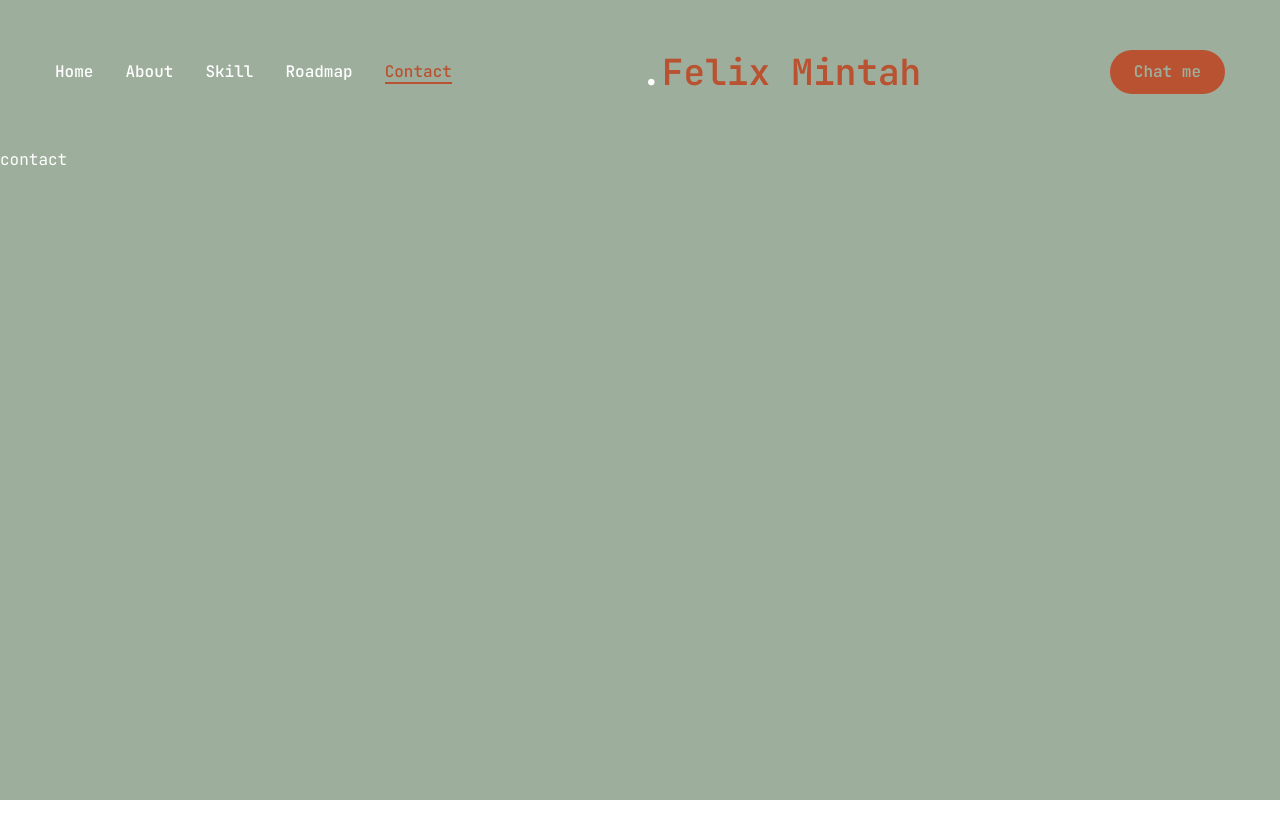
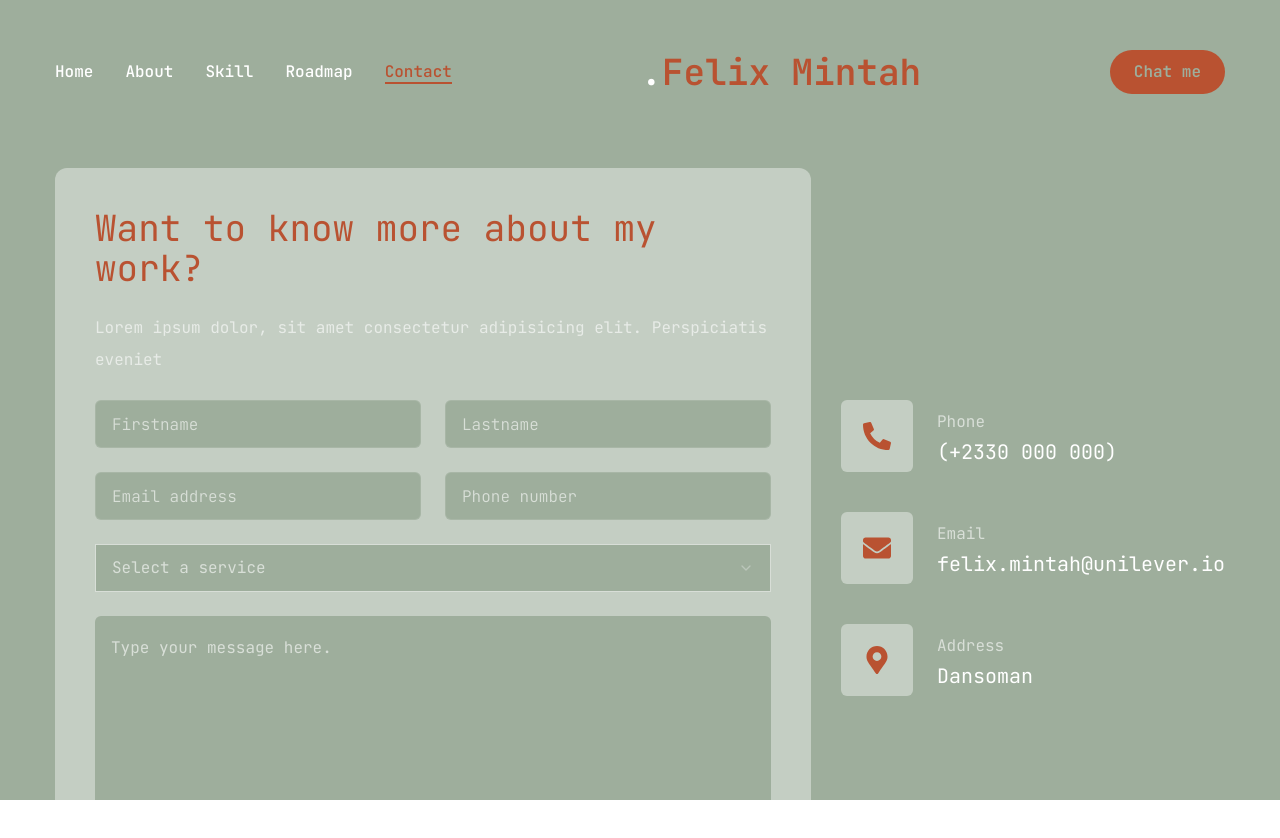
Before and after one commit to MaryKwawu/Felix-Mintah-Portfolio, a Next.js app: page /contact in a window 1280 px wide. Shown: the top 838 px of the page. Before the commit the page ends 800 px from the top, so only its background shows below. Built offline with nearby package versions, Linux system fonts and the light colour scheme.

Commit message:
feat/contact : worked on the features on the contact page.tsx

```diff
--- a/src/app/contact/page.tsx
+++ b/src/app/contact/page.tsx
@@ -1,7 +1,120 @@
+"use client";
 import React from "react";
 
+import { Button } from "@/components/ui/button";
+import { Input } from "@/components/ui/input";
+import { Textarea } from "@/components/ui/textarea";
+
+import {
+	Select,
+	SelectContent,
+	SelectGroup,
+	SelectItem,
+	SelectLabel,
+	SelectTrigger,
+	SelectValue,
+} from "@/components/ui/select";
+
+import { FaPhoneAlt, FaEnvelope, FaMapMarkerAlt } from "react-icons/fa";
+
+const info = [
+	{
+		icon: <FaPhoneAlt />,
+		title: "Phone",
+		Description: "(+2330 000 000)",
+	},
+	{
+		icon: <FaEnvelope />,
+		title: "Email",
+		Description: "felix.mintah@unilever.io",
+	},
+	{
+		icon: <FaMapMarkerAlt />,
+		title: "Address",
+		Description: "Dansoman",
+	},
+];
+
+import { easeIn, motion } from "framer-motion";
+
 const Contact = () => {
-	return <div>contact</div>;
+	return (
+		<motion.section
+			initial={{ opacity: 0 }}
+			animate={{
+				opacity: 1,
+				transition: { delay: 2.4, duration: 0.4, ease: "easeIn" },
+			}}
+			className="py-6"
+		>
+			<div className="container mx-auto">
+				<div className="flex  flex-col xl:flex-row gap-[30px]">
+					{/* form */}
+					<div className="xl:h-[54%] order-2 xl:order-none">
+						<form className="flex flex-col gap-6 p-10 bg-[#c4cec3] rounded-xl">
+							<h3 className="text-4xl text-accent">
+								Want to know more about my work?
+							</h3>
+							<p className="text-white/60">
+								Lorem ipsum dolor, sit amet consectetur adipisicing elit.
+								Perspiciatis eveniet
+							</p>
+							{/* input */}
+							<div className="grid grid-cols-1 md:grid-cols-2 gap-6">
+								<Input type="firstname" placeholder="Firstname" />
+								<Input type="lastname" placeholder="Lastname" />
+								<Input type="email" placeholder="Email address" />
+								<Input type="Phone" placeholder="Phone number" />
+							</div>
+							{/* select */}
+							<Select>
+								<SelectTrigger className="w-full">
+									<SelectValue placeholder="Select a service" />
+								</SelectTrigger>
+								<SelectContent>
+									<SelectGroup>
+										<SelectLabel>Select a service</SelectLabel>
+										<SelectItem value="est">MicroSoftExcel</SelectItem>
+										<SelectItem value="mst">MicroSoftExcel</SelectItem>
+										<SelectItem value="cst">MicroSoftExcel</SelectItem>
+										<SelectItem value="wst">MicroSoftExcel</SelectItem>
+									</SelectGroup>
+								</SelectContent>
+							</Select>
+							{/* textarea */}
+							<Textarea
+								className="h-[200px]"
+								placeholder="Type your message here."
+							/>
+							<Button size="md" className="max-w-40">
+								Send Message
+							</Button>
+						</form>
+					</div>
+					{/* info */}
+					<div className="flex-1 flex items-center xl:justify-end order-1 xl:order-none mb-8 xl:mb-0">
+						<ul className="flex flex-col gap-10">
+							{info.map((item, index) => {
+								return (
+									<div key={index}>
+										<li className="flex items-center gap-6">
+											<div className="w-[52px] h-[52px] xl:w-[72px] xl:h-[72px] bg-[#c4cec3] text-accent rounded-md flex items-center justify-center">
+												<div className="text-[28px]">{item.icon}</div>
+											</div>
+											<div className="flex-1">
+												<p className="text-white/60">{item.title}</p>
+												<h3 className="text-xl">{item.Description}</h3>
+											</div>
+										</li>
+									</div>
+								);
+							})}
+						</ul>
+					</div>
+				</div>
+			</div>
+		</motion.section>
+	);
 };
 
 export default Contact;
--- a/src/components/ui/input.tsx
+++ b/src/components/ui/input.tsx
@@ -1,6 +1,6 @@
-import * as React from "react"
+import * as React from "react";
 
-import { cn } from "@/lib/utils"
+import { cn } from "@/lib/utils";
 
 export interface InputProps
 	extends React.InputHTMLAttributes<HTMLInputElement> {}
@@ -11,15 +11,15 @@
 			<input
 				type={type}
 				className={cn(
-          "flex h-10 w-full rounded-md border border-slate-200 bg-white px-3 py-2 text-sm ring-offset-white file:border-0 file:bg-transparent file:text-sm file:font-medium placeholder:text-slate-500 focus-visible:outline-none focus-visible:ring-2 focus-visible:ring-slate-950 focus-visible:ring-offset-2 disabled:cursor-not-allowed disabled:opacity-50 dark:border-slate-800 dark:bg-slate-950 dark:ring-offset-slate-950 dark:placeholder:text-slate-400 dark:focus-visible:ring-slate-300",
+					"flex h-[48px] rounded-md border border-white/10 focus:border-accent font-light bg-primary px-4 py-5 text-base placeholder:text-white/60 outline-none",
 					className
 				)}
 				ref={ref}
 				{...props}
 			/>
-    )
+		);
 	}
-)
-Input.displayName = "Input"
+);
+Input.displayName = "Input";
 
-export { Input }
+export { Input };
--- a/src/components/ui/select.tsx
+++ b/src/components/ui/select.tsx
@@ -1,16 +1,16 @@
-"use client"
+"use client";
 
-import * as React from "react"
-import * as SelectPrimitive from "@radix-ui/react-select"
-import { Check, ChevronDown, ChevronUp } from "lucide-react"
+import * as React from "react";
+import * as SelectPrimitive from "@radix-ui/react-select";
+import { Check, ChevronDown, ChevronUp } from "lucide-react";
 
-import { cn } from "@/lib/utils"
+import { cn } from "@/lib/utils";
 
-const Select = SelectPrimitive.Root
+const Select = SelectPrimitive.Root;
 
-const SelectGroup = SelectPrimitive.Group
+const SelectGroup = SelectPrimitive.Group;
 
-const SelectValue = SelectPrimitive.Value
+const SelectValue = SelectPrimitive.Value;
 
 const SelectTrigger = React.forwardRef<
 	React.ElementRef<typeof SelectPrimitive.Trigger>,
@@ -19,8 +19,7 @@
 	<SelectPrimitive.Trigger
 		ref={ref}
 		className={cn(
-      "flex h-10 w-full items-center justify-between rounded-md border border-slate-200 bg-white px-3 py-2 text-sm ring-offset-white placeholder:text-slate-500 focus:outline-none focus:ring-2 focus:ring-slate-950 focus:ring-offset-2 disabled:cursor-not-allowed disabled:opacity-50 [&>span]:line-clamp-1 dark:border-slate-800 dark:bg-slate-950 dark:ring-offset-slate-950 dark:placeholder:text-slate-400 dark:focus:ring-slate-300",
-      className
+			"flex h-[48px] w-full items-center justify-between rounnded-md border border-white/60 bg-primary px-4 py-5 text-base text-white/60 placeholder:text-white/10 focus:border-accent outline-none"
 		)}
 		{...props}
 	>
@@ -29,8 +28,8 @@
 			<ChevronDown className="h-4 w-4 opacity-50" />
 		</SelectPrimitive.Icon>
 	</SelectPrimitive.Trigger>
-))
-SelectTrigger.displayName = SelectPrimitive.Trigger.displayName
+));
+SelectTrigger.displayName = SelectPrimitive.Trigger.displayName;
 
 const SelectScrollUpButton = React.forwardRef<
 	React.ElementRef<typeof SelectPrimitive.ScrollUpButton>,
@@ -46,8 +45,8 @@
 	>
 		<ChevronUp className="h-4 w-4" />
 	</SelectPrimitive.ScrollUpButton>
-))
-SelectScrollUpButton.displayName = SelectPrimitive.ScrollUpButton.displayName
+));
+SelectScrollUpButton.displayName = SelectPrimitive.ScrollUpButton.displayName;
 
 const SelectScrollDownButton = React.forwardRef<
 	React.ElementRef<typeof SelectPrimitive.ScrollDownButton>,
@@ -63,9 +62,9 @@
 	>
 		<ChevronDown className="h-4 w-4" />
 	</SelectPrimitive.ScrollDownButton>
-))
+));
 SelectScrollDownButton.displayName =
-  SelectPrimitive.ScrollDownButton.displayName
+	SelectPrimitive.ScrollDownButton.displayName;
 
 const SelectContent = React.forwardRef<
 	React.ElementRef<typeof SelectPrimitive.Content>,
@@ -75,7 +74,7 @@
 		<SelectPrimitive.Content
 			ref={ref}
 			className={cn(
-        "relative z-50 max-h-96 min-w-[8rem] overflow-hidden rounded-md border border-slate-200 bg-white text-slate-950 shadow-md data-[state=open]:animate-in data-[state=closed]:animate-out data-[state=closed]:fade-out-0 data-[state=open]:fade-in-0 data-[state=closed]:zoom-out-95 data-[state=open]:zoom-in-95 data-[side=bottom]:slide-in-from-top-2 data-[side=left]:slide-in-from-right-2 data-[side=right]:slide-in-from-left-2 data-[side=top]:slide-in-from-bottom-2 dark:border-slate-800 dark:bg-slate-950 dark:text-slate-50",
+				"relative z-50 max-h-96 min-w-[8rem] overflow-hidden rounded-md border border-white/10 bg-primary text-white shadow-md data-[state=open]:animate-in data-[state=closed]:animate-out data-[state=closed]:fade-out-0 data-[state=open]:fade-in-0 data-[state=closed]:zoom-out-95 data-[state=open]:zoom-in-95 data-[side=bottom]:slide-in-from-top-2 data-[side=left]:slide-in-from-right-2 data-[side=right]:slide-in-from-left-2 data-[side=top]:slide-in-from-bottom-2 dark:border-slate-800 dark:bg-slate-950 dark:text-slate-50",
 				position === "popper" &&
 					"data-[side=bottom]:translate-y-1 data-[side=left]:-translate-x-1 data-[side=right]:translate-x-1 data-[side=top]:-translate-y-1",
 				className
@@ -96,8 +95,8 @@
 			<SelectScrollDownButton />
 		</SelectPrimitive.Content>
 	</SelectPrimitive.Portal>
-))
-SelectContent.displayName = SelectPrimitive.Content.displayName
+));
+SelectContent.displayName = SelectPrimitive.Content.displayName;
 
 const SelectLabel = React.forwardRef<
 	React.ElementRef<typeof SelectPrimitive.Label>,
@@ -108,8 +107,8 @@
 		className={cn("py-1.5 pl-8 pr-2 text-sm font-semibold", className)}
 		{...props}
 	/>
-))
-SelectLabel.displayName = SelectPrimitive.Label.displayName
+));
+SelectLabel.displayName = SelectPrimitive.Label.displayName;
 
 const SelectItem = React.forwardRef<
 	React.ElementRef<typeof SelectPrimitive.Item>,
@@ -118,7 +117,7 @@
 	<SelectPrimitive.Item
 		ref={ref}
 		className={cn(
-      "relative flex w-full cursor-default select-none items-center rounded-sm py-1.5 pl-8 pr-2 text-sm outline-none focus:bg-slate-100 focus:text-slate-900 data-[disabled]:pointer-events-none data-[disabled]:opacity-50 dark:focus:bg-slate-800 dark:focus:text-slate-50",
+			"relative flex w-full cursor-default select-none items-center rounded-sm py-1.5 pl-8 pr-2 text-sm outline-none focus:bg-accent focus:text-primary data-[disabled]:pointer-events-none data-[disabled]:opacity-50 dark:focus:bg-slate-800 dark:focus:text-slate-50",
 			className
 		)}
 		{...props}
@@ -131,8 +130,8 @@
 
 		<SelectPrimitive.ItemText>{children}</SelectPrimitive.ItemText>
 	</SelectPrimitive.Item>
-))
-SelectItem.displayName = SelectPrimitive.Item.displayName
+));
+SelectItem.displayName = SelectPrimitive.Item.displayName;
 
 const SelectSeparator = React.forwardRef<
 	React.ElementRef<typeof SelectPrimitive.Separator>,
@@ -143,8 +142,8 @@
 		className={cn("-mx-1 my-1 h-px bg-slate-100 dark:bg-slate-800", className)}
 		{...props}
 	/>
-))
-SelectSeparator.displayName = SelectPrimitive.Separator.displayName
+));
+SelectSeparator.displayName = SelectPrimitive.Separator.displayName;
 
 export {
 	Select,
@@ -157,4 +156,4 @@
 	SelectSeparator,
 	SelectScrollUpButton,
 	SelectScrollDownButton,
-}
+};
--- a/src/components/ui/textarea.tsx
+++ b/src/components/ui/textarea.tsx
@@ -1,6 +1,6 @@
-import * as React from "react"
+import * as React from "react";
 
-import { cn } from "@/lib/utils"
+import { cn } from "@/lib/utils";
 
 export interface TextareaProps
 	extends React.TextareaHTMLAttributes<HTMLTextAreaElement> {}
@@ -10,15 +10,15 @@
 		return (
 			<textarea
 				className={cn(
-          "flex min-h-[80px] w-full rounded-md border border-slate-200 bg-white px-3 py-2 text-sm ring-offset-white placeholder:text-slate-500 focus-visible:outline-none focus-visible:ring-2 focus-visible:ring-slate-950 focus-visible:ring-offset-2 disabled:cursor-not-allowed disabled:opacity-50 dark:border-slate-800 dark:bg-slate-950 dark:ring-offset-slate-950 dark:placeholder:text-slate-400 dark:focus-visible:ring-slate-300",
+					"flex min-h-[80px] w-full rounded-md border/white/10 bg-primary px-4 py-5 text-base placeholder:text-white/60 focus-visible:outline-none focus-visible:ring-1 focus-visible:ring-accent focus-visible:ring-offset-0 disabled:cursor-not-allowed disabled:opacity-50",
 					className
 				)}
 				ref={ref}
 				{...props}
 			/>
-    )
+		);
 	}
-)
-Textarea.displayName = "Textarea"
+);
+Textarea.displayName = "Textarea";
 
-export { Textarea }
+export { Textarea };
```
Also changed, not shown: src/app/about/page.tsx (+0 -7 lines). Lines whose indentation alone changed are shown as unchanged.
